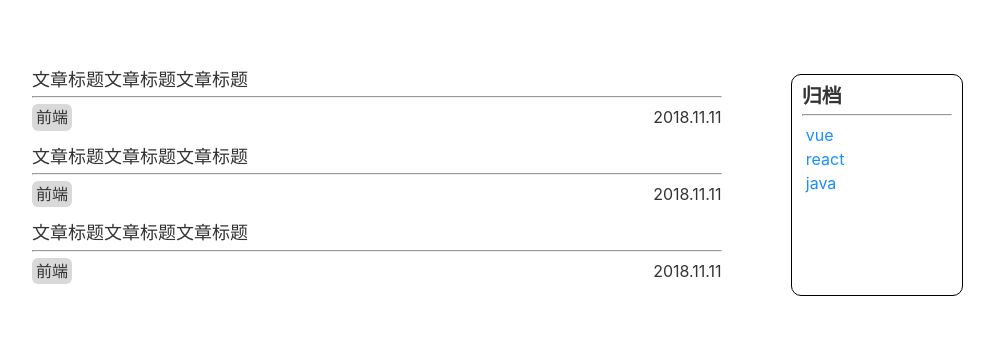
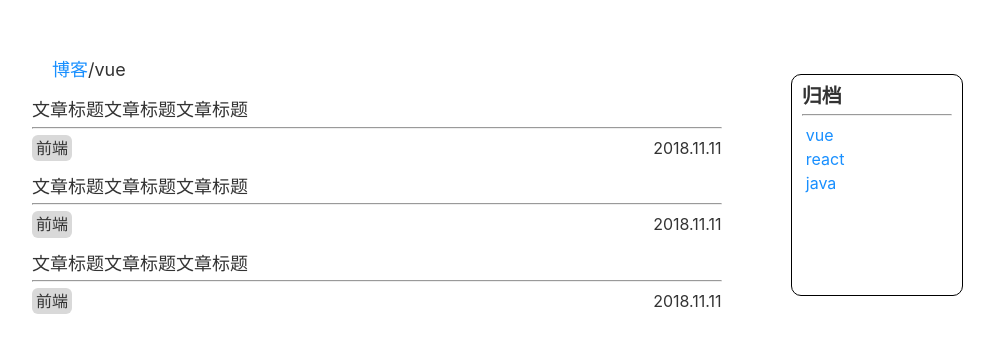
Before and after one commit to TingLen/react-blog, a React (Create React App) app: page /categories/java in a window 1280 px wide. Shown: the part 215-568 px from the top of the page, without its empty margins (118-1112 px from the left). Built offline with nearby package versions, Linux system fonts and the light colour scheme.

Commit message:
完成Breadcrumb组件样式。

```diff
--- /dev/null
+++ b/src/components/Breadcrumb/Breadcrumd.css
@@ -0,0 +1,10 @@
+.Breadcrumd{
+    font-size: 18px;
+    margin: 20px;
+}
+.Breadcrumd a{
+    color: #188fff;
+}
+.Breadcrumd a:hover{
+    color: #188fffbd;
+}
--- /dev/null
+++ b/src/components/Breadcrumb/Breadcrumd.js
@@ -0,0 +1,17 @@
+import React from 'react'
+import './Breadcrumd.css'
+import {Link} from 'react-router-dom'
+
+class Breadcrumd extends React.Component {
+    state = {  }
+    render() {
+        return (
+            <div className="Breadcrumd">
+                <Link to="/">博客</Link>
+                <span>/vue</span>
+            </div>
+        )
+    }
+}
+
+export default Breadcrumd
--- a/src/pages/categories/index.js
+++ b/src/pages/categories/index.js
@@ -1,7 +1,7 @@
 import React from 'react'
 import './Categories.css'
 import ArticlesList from '../../components/ArticlesList/ArticlesList'
-
+import Breadcrumb from '../../components/Breadcrumb/Breadcrumd'
 import TagNav from '../../components/TagNav/TagNav'
 
 class Categories extends React.Component {
@@ -9,6 +9,7 @@ class Categories extends React.Component {
         return (
             <div className="categories page">
                 <div className="categories_main page_main">
+                    <Breadcrumb/>
                     <ArticlesList/>
                 </div>
                 <div className="categories_slider page_slider">
--- a/src/pages/home/Home.css
+++ b/src/pages/home/Home.css
@@ -1,7 +1,3 @@
-/* .home .home_main{
-    padding: 10px;
-    flex-grow: 4;
-} */
 .home .home_main .last_title{
     font-weight: 500;
     font-size: 28px;
@@ -11,13 +7,6 @@
     margin-top: 40px;
     padding: 0px 30px;
 }
-.home .home_sider{
-    /* flex-grow: 1; */
-    /* display: flex;
-    flex-direction: column;
-    justify-content: center;
-    align-items: center; */
-}
 .home .home_sider .sider_nav{
     margin-bottom: 60px;
 }
--- a/src/pages/home/index.js
+++ b/src/pages/home/index.js
@@ -4,7 +4,6 @@ import Introduction from '../../components/Introduction/Introduction'
 import ArticlesList from '../../components/ArticlesList/ArticlesList'
 import TagNav from '../../components/TagNav/TagNav'
 import LastArticle from '../../components/LastArticle/LastArticle'
-
 class Home extends React.Component {
     render() {
         return (
```
